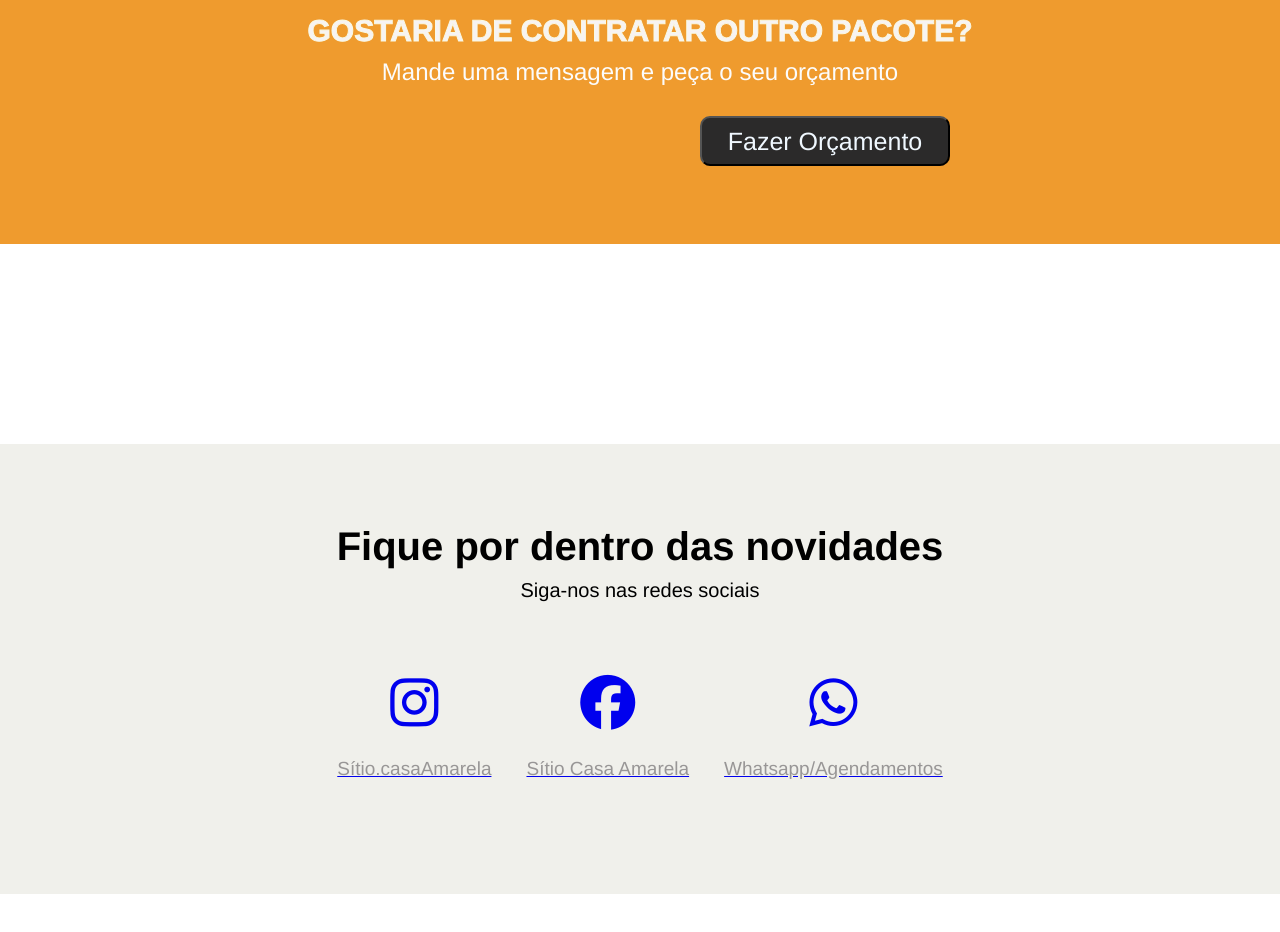
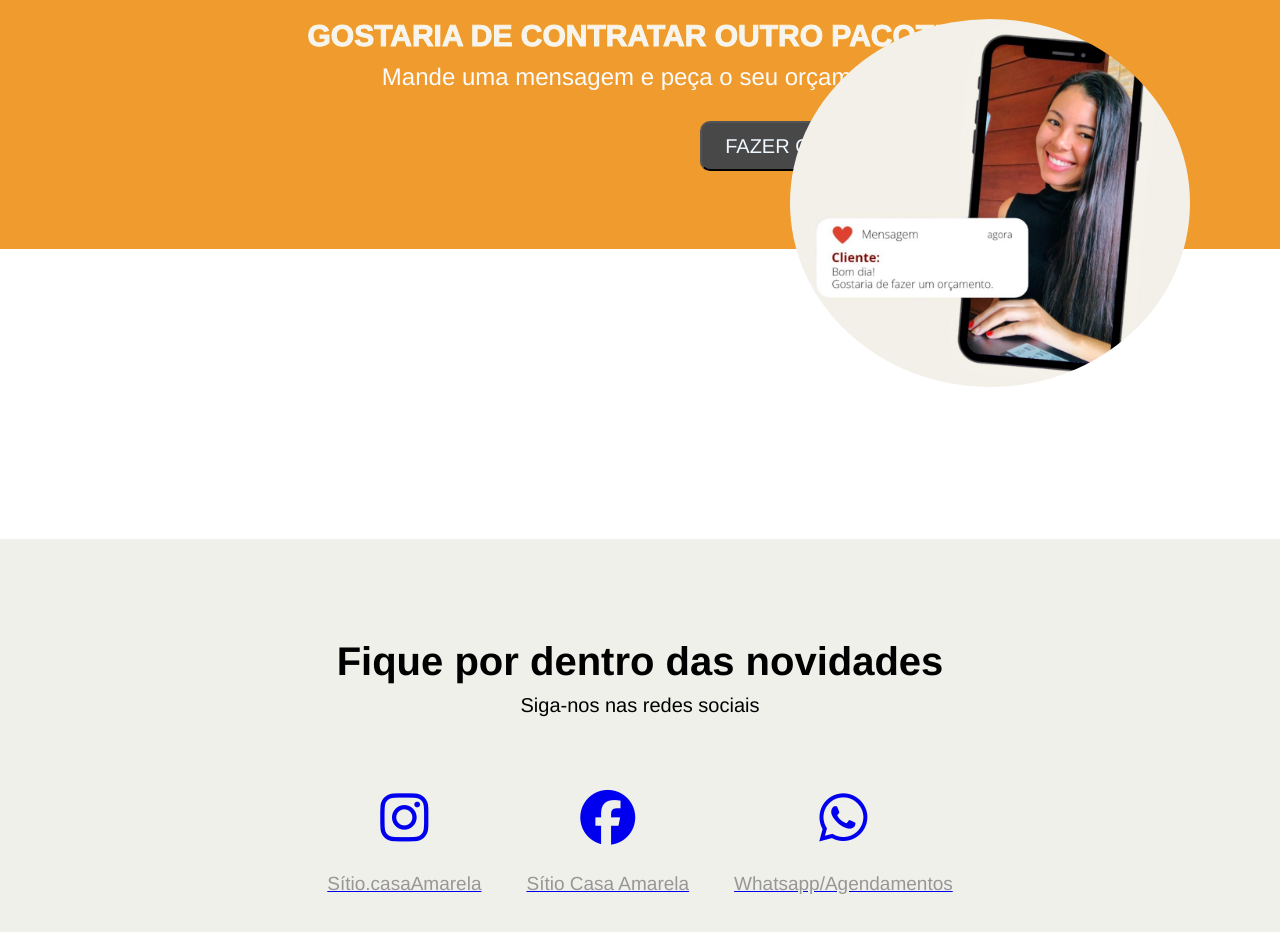
Before and after one commit to mirelledesa/site-3-Cs-Amarela, a plain HTML site: page index.html in a window 1280 px wide. Shown: the part 1360-2292 px from the top of the page. Before the commit the page ends 2254 px from the top, so only its background shows below. Drawn offline with Linux system fonts and the light colour scheme.

Commit message:
commit ok

```diff
--- a/index.html
+++ b/index.html
@@ -93,7 +93,9 @@
                     <input
                     type="submit"
                     value="Fazer Orçamento">
+                    <a href="https://wa.me/message/SWAF426S2F4HF1" target="_blank"></a>
                  </form>
+                 <img src="./assets.com/logo ce 2.jpeg" alt="celular com foto da Mirelle de sá">
                 </div>
         </session>
     </main>
--- a/style.css
+++ b/style.css
@@ -72,6 +72,9 @@
     margin-bottom: 5px;
 
 }
+.Pacotes p{
+    font-size: 20px;
+}
 
 .container-pct{
     display: flex;
@@ -138,6 +141,7 @@
     height: 300px;
     background-color: rgb(239, 155, 46);
     padding-top: 70px;
+    position: relative;
 }
 .pdds p{
     color: rgb(252, 252, 252);
@@ -151,19 +155,28 @@
     text-transform: uppercase;
 }
 .pdds input[type= "submit"]{
-    background-color: #2b2a2a;
+    background-color: #494848;
     height: 50px;
     width: 250px;
     border-radius: 10px;
     color: aliceblue;
-    font-size: 25px;
+    font-size: 20px;
     margin-left: 700px;
     margin-top: 30px;
     cursor: pointer;
+    font-family:'Franklin Gothic Medium', 'Arial Narrow', Arial, sans-serif;
+    text-transform: uppercase;
+}
+.pdds img{
+    width: 400px;
+    position: absolute;
+    top: 70px;
+    right: 90px;
+    border-radius: 50%;
 }
 .rdp{
-    padding-top: 80px;
-    margin-top: 200px;
+    padding-top: 100px;
+    margin-top: 290px;
     background-color: #f0f0eb;
     height: 450px;
 }
@@ -181,7 +194,7 @@
     display: flex;
     justify-content: center;
     margin-top: 70px;
-    gap: 35px;
+    gap: 45px;
     font-size: 55px;
     text-align: center;
     text-decoration: none;
```
Also changed, not shown: assets.com/llogo celular.jpeg (added), assets.com/logo ce 2.jpeg (added).
